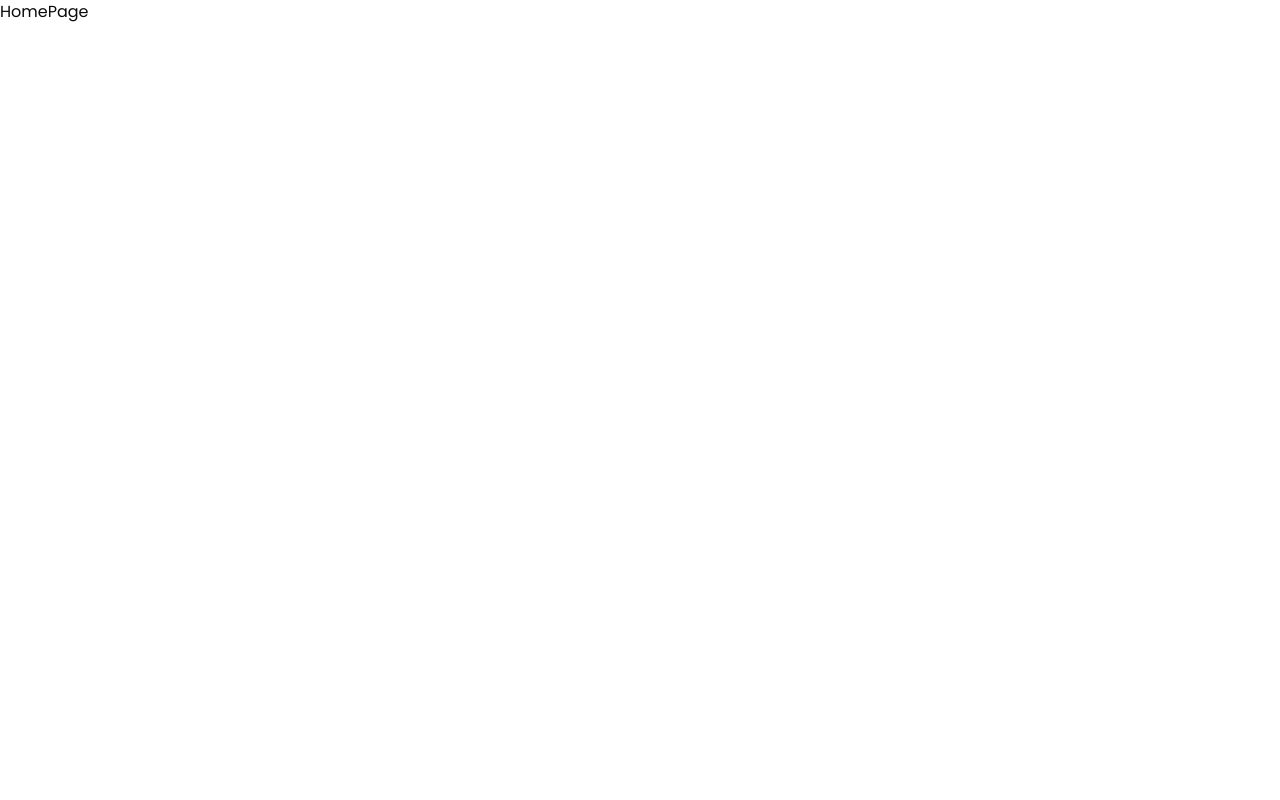
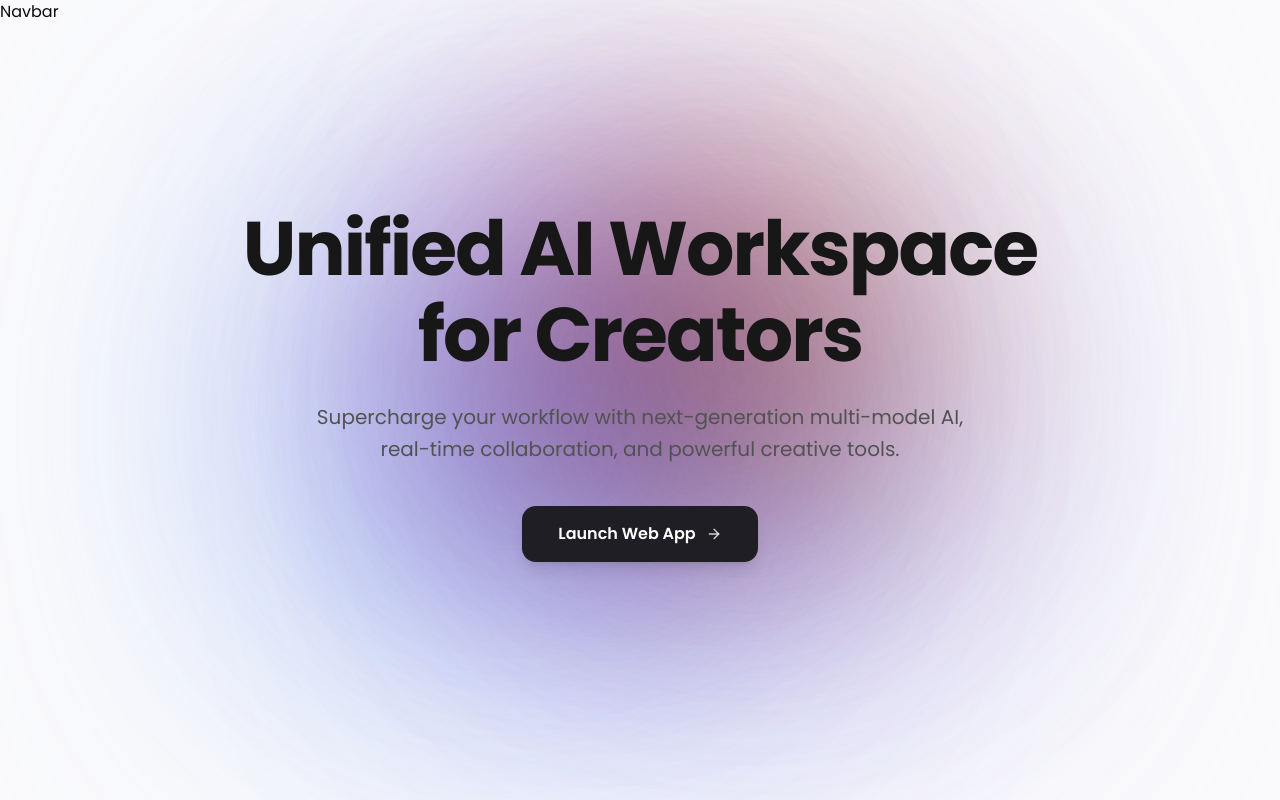
Before and after one commit to FajlaRabby24/echoGPT-redesign, a Next.js app: page / in a window 1280 px wide. Built offline with nearby package versions, Linux system fonts and the light colour scheme.

Commit message:
feat: add banner

```diff
--- a/src/app/page.tsx
+++ b/src/app/page.tsx
@@ -1,5 +1,11 @@
+import Hero from "@/components/modules/home/Hero";
+
 const HomePage = () => {
-  return <div>HomePage</div>;
+  return (
+    <>
+      <Hero />
+    </>
+  );
 };
 
 export default HomePage;
--- /dev/null
+++ b/src/components/modules/home/Hero.tsx
@@ -0,0 +1,61 @@
+"use client";
+
+import { ArrowRight } from "lucide-react";
+import Link from "next/link";
+import Navbar from "./Navbar";
+
+const Hero = () => {
+  return (
+    <div className="relative min-h-screen flex flex-col justify-between overflow-hidden bg-[#FAFAFC] selection:bg-indigo-500 selection:text-white">
+      {/* Top Navbar */}
+      <Navbar />
+
+      {/* Multi-chromatic Ambient Mesh Aura */}
+      <div
+        aria-hidden="true"
+        className="absolute top-1/2 left-1/2 -translate-x-1/2 -translate-y-1/2 w-full max-w-[1000px] h-[550px] pointer-events-none select-none z-0 overflow-visible"
+      >
+        {/* Hot Pink / Magenta Aura (Top Center) */}
+        <div className="absolute top-[8%] left-[26%] w-72 md:w-96 h-72 md:h-96 bg-[#EC4899] rounded-full mix-blend-multiply filter blur-[100px] md:blur-[130px] opacity-75 animate-pulse [animation-duration:9s]" />
+
+        {/* Amber / Warm Orange Aura (Top Right) */}
+        <div className="absolute top-[4%] right-[20%] w-72 md:w-96 h-72 md:h-96 bg-[#FB923C] rounded-full mix-blend-multiply filter blur-[100px] md:blur-[130px] opacity-65" />
+
+        {/* Deep Violet / Indigo Aura (Center Right) */}
+        <div className="absolute bottom-[10%] right-[18%] w-80 md:w-[420px] h-80 md:h-[420px] bg-[#6366F1] rounded-full mix-blend-multiply filter blur-[110px] md:blur-[140px] opacity-75" />
+
+        {/* Electric Royal Blue Aura (Bottom Left) */}
+        <div className="absolute bottom-[8%] left-[16%] w-80 md:w-[420px] h-80 md:h-[420px] bg-[#3B82F6] rounded-full mix-blend-multiply filter blur-[110px] md:blur-[140px] opacity-70" />
+      </div>
+
+      {/* Main Hero Center Content */}
+      <main className="relative z-10 flex-1 flex flex-col items-center justify-center text-center px-4 sm:px-6 max-w-5xl mx-auto my-auto pt-16 pb-24">
+        {/* Headline */}
+        <h1 className="text-4xl sm:text-6xl md:text-7xl lg:text-[76px] font-extrabold tracking-tight text-neutral-900 leading-[1.12] max-w-4xl mx-auto">
+          Unified AI Workspace for <span>Creators</span>
+        </h1>
+
+        {/* Subtitle */}
+        <p className="mt-6 text-base sm:text-lg md:text-xl text-neutral-600 max-w-2xl mx-auto font-normal leading-relaxed">
+          Supercharge your workflow with next-generation multi-model AI, real-time collaboration, and powerful creative tools.
+        </p>
+
+        {/* CTA Button */}
+        <div className="mt-8 sm:mt-10 flex items-center justify-center">
+          <Link
+            href="/chat"
+            className="group inline-flex items-center justify-center gap-2.5 px-8 py-3.5 sm:px-9 sm:py-4 text-base font-semibold text-white bg-[#1E1E24] hover:bg-black active:scale-[0.98] rounded-xl shadow-lg hover:shadow-xl hover:-translate-y-0.5 transition-all duration-200"
+          >
+            <span>Launch Web App</span>
+            <ArrowRight className="w-4 h-4 text-white/80 group-hover:translate-x-1 transition-transform duration-200" />
+          </Link>
+        </div>
+      </main>
+
+      {/* Subtle bottom spacer for optical balance */}
+      <div className="h-6 pointer-events-none" />
+    </div>
+  );
+};
+
+export default Hero;
--- /dev/null
+++ b/src/components/modules/home/Navbar.tsx
@@ -0,0 +1,5 @@
+const Navbar = () => {
+  return <div>Navbar</div>;
+};
+
+export default Navbar;
--- /dev/null
+++ b/src/lib/navItems.ts
@@ -0,0 +1,7 @@
+export const navItems = [
+  { name: "Home", href: "/", active: true },
+  { name: "About", href: "/about" },
+  { name: "How it Works", href: "/services" },
+  { name: "Pricing", href: "/pricing" },
+  { name: "Contact", href: "/contact" },
+];
```
